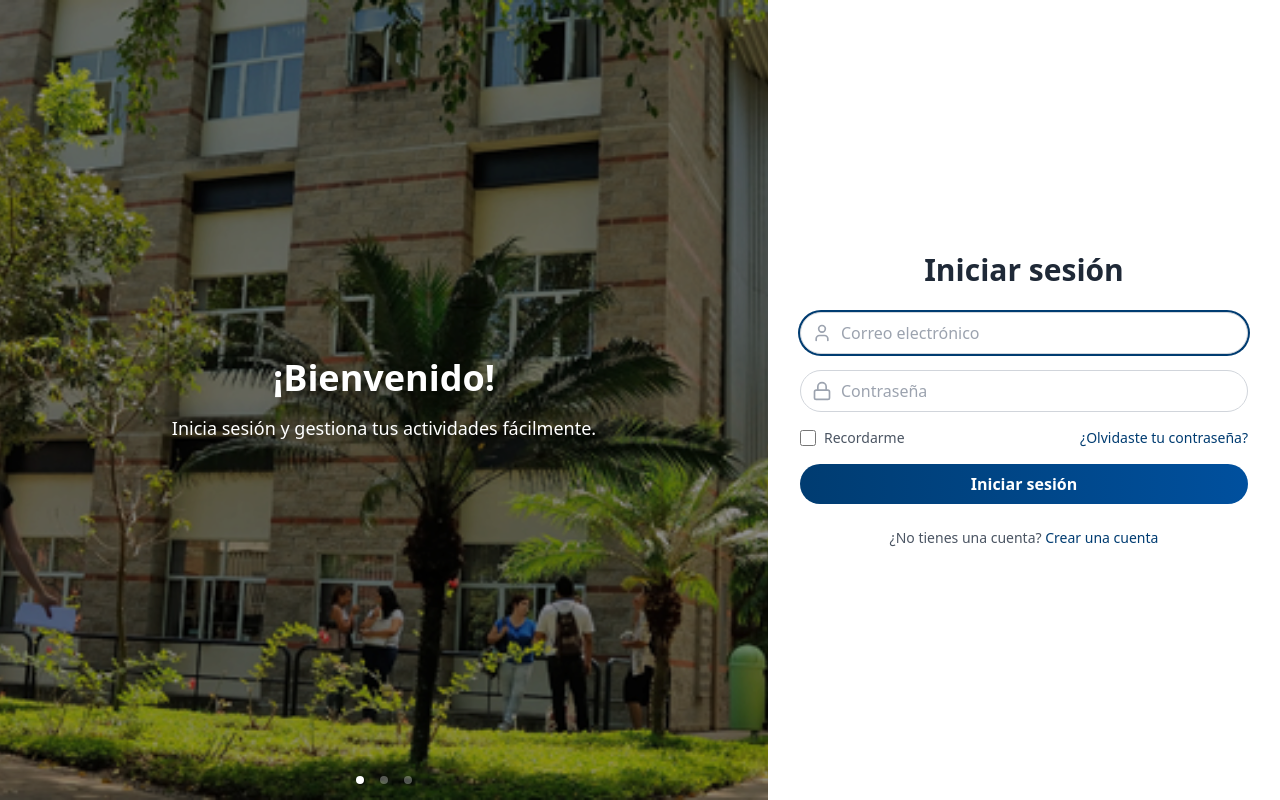
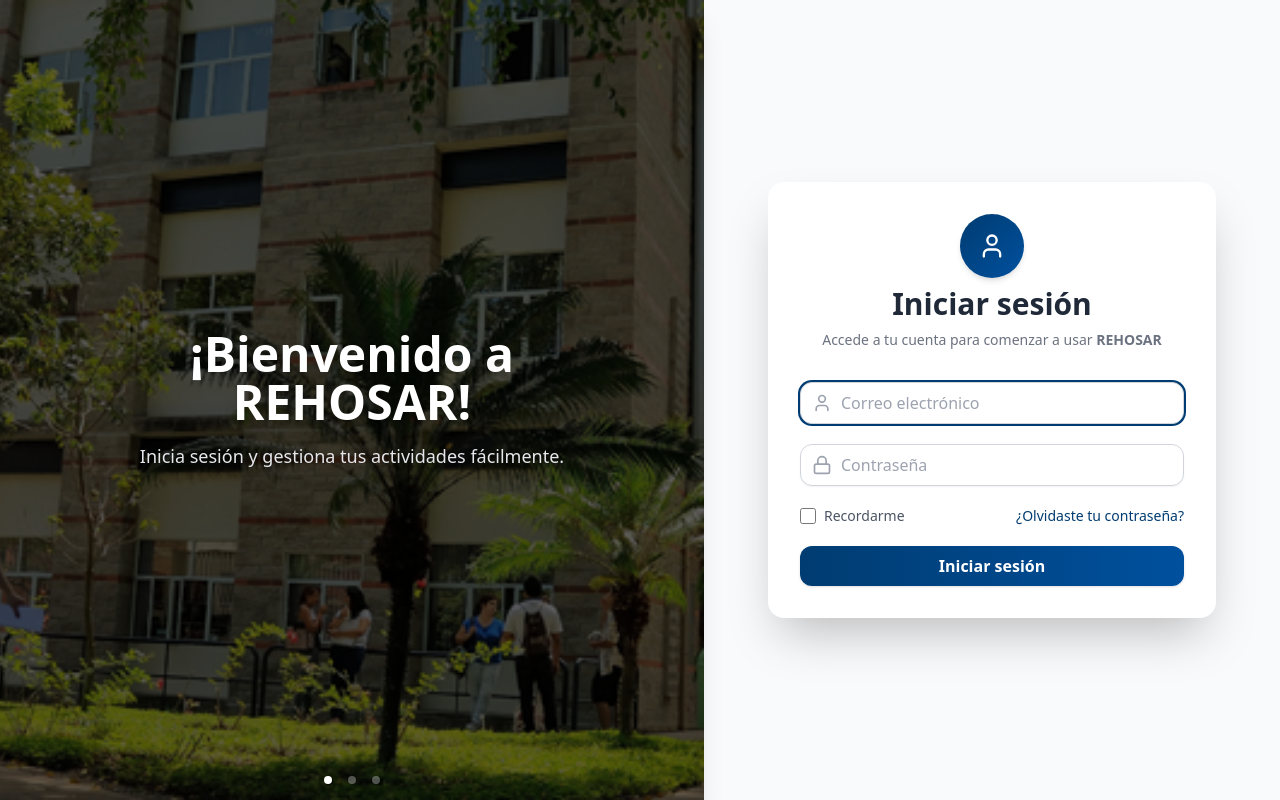
Before and after one commit to PNC-012025/pnc-proyecto-final-frontend-ft-grupo-08-s02, a React (Vite) app: page /login in a window 1280 px wide. Built offline with nearby package versions, Linux system fonts and the light colour scheme; no server answers.

Commit message:
style: Se mejoro la interfaz visual para iniciar sesion

```diff
--- a/src/pages/Login/Login.tsx
+++ b/src/pages/Login/Login.tsx
@@ -18,7 +18,7 @@
 const slides = [
     {
         image: img1,
-        title: '¡Bienvenido!',
+        title: '¡Bienvenido a REHOSAR!',
         description: 'Inicia sesión y gestiona tus actividades fácilmente.',
     },
     {
@@ -67,9 +67,9 @@
     };
 
     return (
-        <div className="min-h-screen flex flex-col lg:flex-row">
-            {/* Panel izquierdo con carrusel de imagen + texto */}
-            <div className="relative hidden lg:flex lg:w-[60%] bg-black">
+        <div className="min-h-screen flex flex-col lg:flex-row font-sans">
+            {/* Panel izquierdo con carrusel de imagen y texto */}
+            <div className="relative hidden lg:flex lg:w-[55%] bg-black shadow-xl">
                 <Carousel
                     autoPlay
                     infiniteLoop
@@ -86,12 +86,12 @@
                             <img
                                 src={slide.image}
                                 alt={`slide-${i}`}
-                                className="object-cover w-full h-screen opacity-80"
+                                className="object-cover w-full h-screen opacity-75"
                             />
-                            <div className="absolute inset-0 flex items-center justify-center bg-black bg-opacity-30">
-                                <div className="text-white text-center px-8 max-w-xl">
-                                    <h2 className="text-4xl font-bold mb-4 drop-shadow-lg">{slide.title}</h2>
-                                    <p className="text-lg drop-shadow">{slide.description}</p>
+                            <div className="absolute inset-0 flex items-center justify-center bg-black bg-opacity-50">
+                                <div className="text-white text-center px-8 max-w-xl animate-fadeInUp">
+                                    <h2 className="text-5xl font-bold mb-4 drop-shadow-lg">{slide.title}</h2>
+                                    <p className="text-lg drop-shadow text-gray-200">{slide.description}</p>
                                 </div>
                             </div>
                         </div>
@@ -100,11 +100,17 @@
             </div>
 
             {/* Panel derecho: login */}
-            <div className="flex w-full lg:w-[40%] items-center justify-center p-8 bg-white">
-                <div className="max-w-md w-full space-y-6">
-                    <h1 className="text-3xl font-bold text-gray-800 text-center">
-                        Iniciar sesión
-                    </h1>
+            <div className="flex w-full lg:w-[45%] items-center justify-center p-6 bg-gray-50">
+                <div className="max-w-md w-full bg-white p-8 rounded-2xl shadow-2xl space-y-8 animate-fadeIn">
+                    <div className="text-center space-y-2">
+                        <div className="mx-auto w-16 h-16 rounded-full bg-gradient-to-br from-[#003c71] to-[#00509e] flex items-center justify-center shadow-md">
+                            <User className="text-white" size={28} />
+                        </div>
+                        <h1 className="text-3xl font-bold text-gray-800">Iniciar sesión</h1>
+                        <p className="text-sm text-gray-500">
+                            Accede a tu cuenta para comenzar a usar <strong>REHOSAR</strong>
+                        </p>
+                    </div>
 
                     {error && (
                         <div className="bg-red-100 text-red-600 p-2 rounded text-sm text-center">
@@ -112,7 +118,8 @@
                         </div>
                     )}
 
-                    <form onSubmit={handleSubmit} className="space-y-4">
+                    <form onSubmit={handleSubmit} className="space-y-5">
+                        {/* Input Email */}
                         <div className="relative">
                             <User className="absolute top-1/2 left-3 -translate-y-1/2 text-gray-400" size={20} />
                             <input
@@ -123,10 +130,11 @@
                                 required
                                 placeholder="Correo electrónico"
                                 autoFocus
-                                className="w-full pl-10 pr-4 py-2 border border-gray-300 rounded-full focus:outline-none focus:ring-2 focus:ring-[#003c71]"
+                                className="w-full pl-10 pr-4 py-2 border border-gray-300 rounded-xl focus:outline-none focus:ring-2 focus:ring-[#003c71] shadow-sm"
                             />
                         </div>
 
+                        {/* Input Password */}
                         <div className="relative">
                             <Lock className="absolute top-1/2 left-3 -translate-y-1/2 text-gray-400" size={20} />
                             <input
@@ -136,10 +144,11 @@
                                 onChange={handleChange}
                                 required
                                 placeholder="Contraseña"
-                                className="w-full pl-10 pr-4 py-2 border border-gray-300 rounded-full focus:outline-none focus:ring-2 focus:ring-[#003c71]"
+                                className="w-full pl-10 pr-4 py-2 border border-gray-300 rounded-xl focus:outline-none focus:ring-2 focus:ring-[#003c71] shadow-sm"
                             />
                         </div>
 
+                        {/* Remember me + link */}
                         <div className="flex items-center justify-between text-sm">
                             <label className="flex items-center space-x-2 text-gray-600">
                                 <input
@@ -156,21 +165,15 @@
                             </Link>
                         </div>
 
+                        {/* Botón submit */}
                         <button
                             type="submit"
                             disabled={loading}
-                            className="w-full bg-gradient-to-r from-[#003c71] to-[#00509e] hover:opacity-90 text-white py-2 rounded-full font-semibold transition disabled:opacity-50"
+                            className="w-full bg-gradient-to-r from-[#003c71] to-[#00509e] hover:opacity-90 text-white py-2 rounded-xl font-semibold transition disabled:opacity-50 shadow"
                         >
                             {loading ? 'Iniciando...' : 'Iniciar sesión'}
                         </button>
                     </form>
-
-                    <p className="text-center text-sm text-gray-600">
-                        ¿No tienes una cuenta?{' '}
-                        <Link to="/register" className="text-[#003c71] hover:underline">
-                            Crear una cuenta
-                        </Link>
-                    </p>
                 </div>
             </div>
         </div>
```
